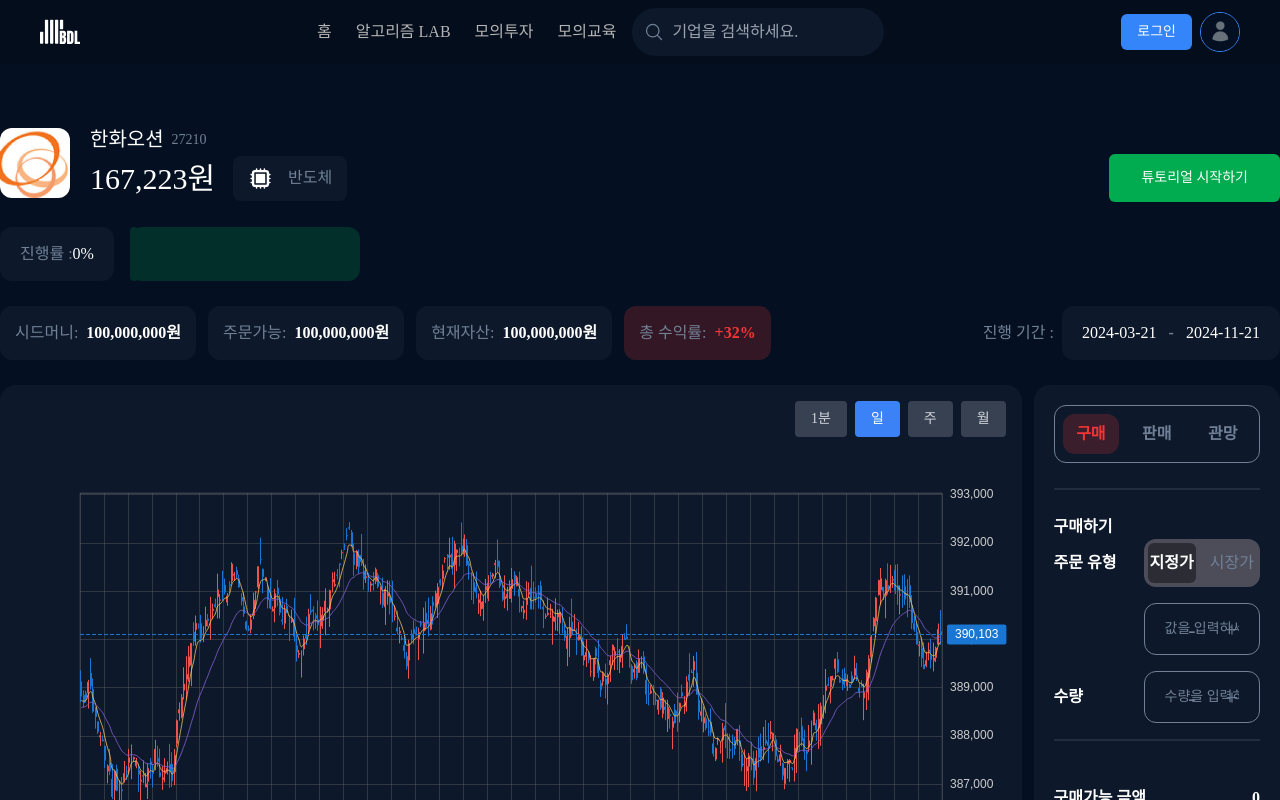
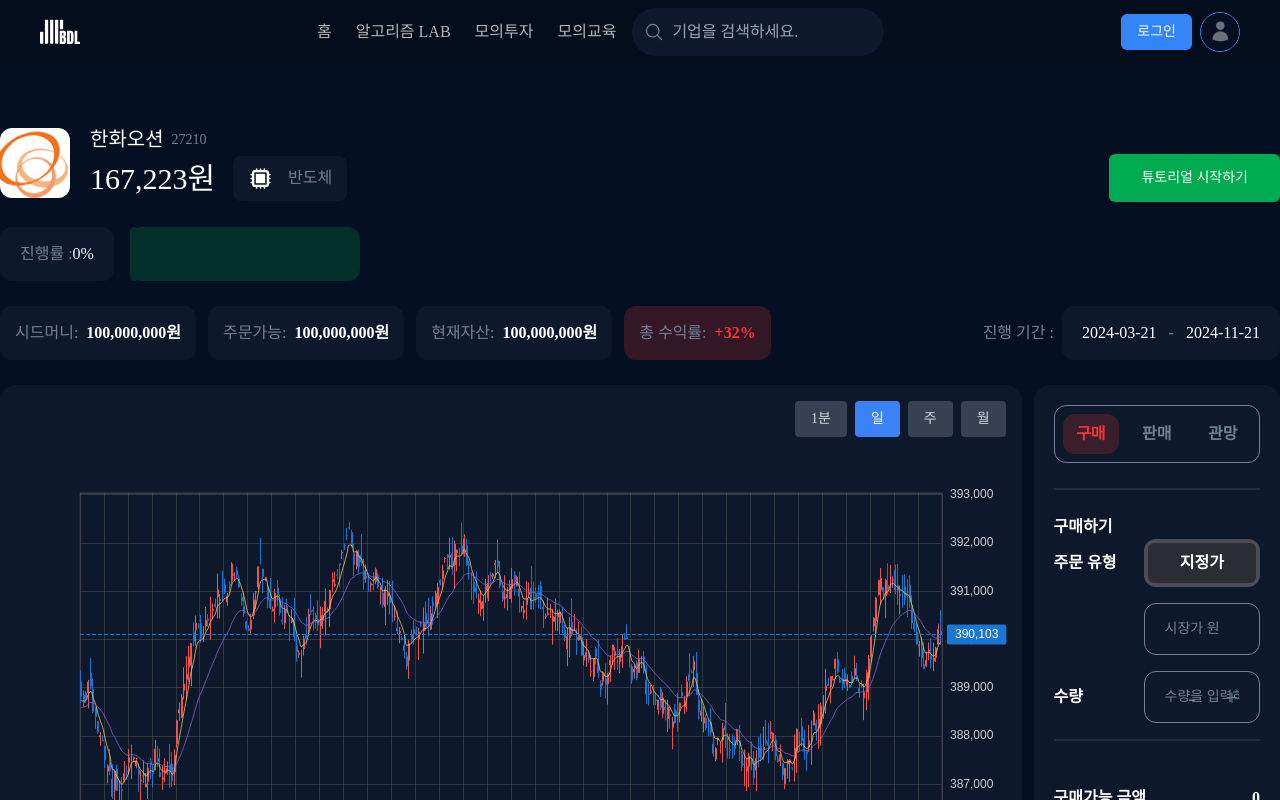
Before and after one commit to stitchzzang/BDL_PJT, a React (Vite) app: page /simulated-education in a window 1280 px wide. Shown: the top 800 px of the page. Built offline with nearby package versions, Linux system fonts and the light colour scheme; a web font is replaced by a local one.

Commit message:
refector:구매 튜토리얼 -> 버튼, 시장가원 고정

```diff
--- a/src/components/stock-tutorial/stock-tutorial-order/tutorial-order-status-buy.tsx
+++ b/src/components/stock-tutorial/stock-tutorial-order/tutorial-order-status-buy.tsx
@@ -66,12 +66,6 @@ export const TutorialOrderStatusBuy = () => {
                 >
                   <p>지정가</p>
                 </div>
-                <div
-                  className={`${isActive === '시장가' ? `bg-btn-primary-inactive-color ${h3Style}` : ''} w-full cursor-pointer rounded-md  py-2 text-center text-[16px] text-border-color transition-all duration-300`}
-                  onClick={() => isActiveHandler('시장가')}
-                >
-                  <p>시장가</p>
-                </div>
               </div>
             </div>
           </div>
@@ -79,24 +73,8 @@ export const TutorialOrderStatusBuy = () => {
             {/* 값 입력 구역 */}
             <div className="min-w-[74px]" />
             <div className="relative flex w-full max-w-[80%] flex-col gap-2">
-              <NumberInput value={buyCost} setValue={setBuyCost} placeholder="값을 입력하세요." />
-              <div className="pointer-events-none absolute inset-0 flex items-center justify-end px-[8px] text-border-color">
-                <div className="pointer-events-auto flex min-h-10 min-w-10 items-center justify-center rounded-md hover:bg-background-color">
-                  <button
-                    className="text-[22px]"
-                    onClick={() => CostButtonHandler('-', buyCost, setBuyCost, 100)}
-                  >
-                    -
-                  </button>
-                </div>
-                <div className="pointer-events-auto flex min-h-10 min-w-10 items-center justify-center rounded-md hover:bg-background-color">
-                  <button
-                    className="text-[22px]"
-                    onClick={() => CostButtonHandler('+', buyCost, setBuyCost, 100)}
-                  >
-                    +
-                  </button>
-                </div>
+              <div className="pointer-events-none">
+                <NumberInput value={buyCost} setValue={setBuyCost} placeholder="시장가 원" />
               </div>
             </div>
           </div>
```
